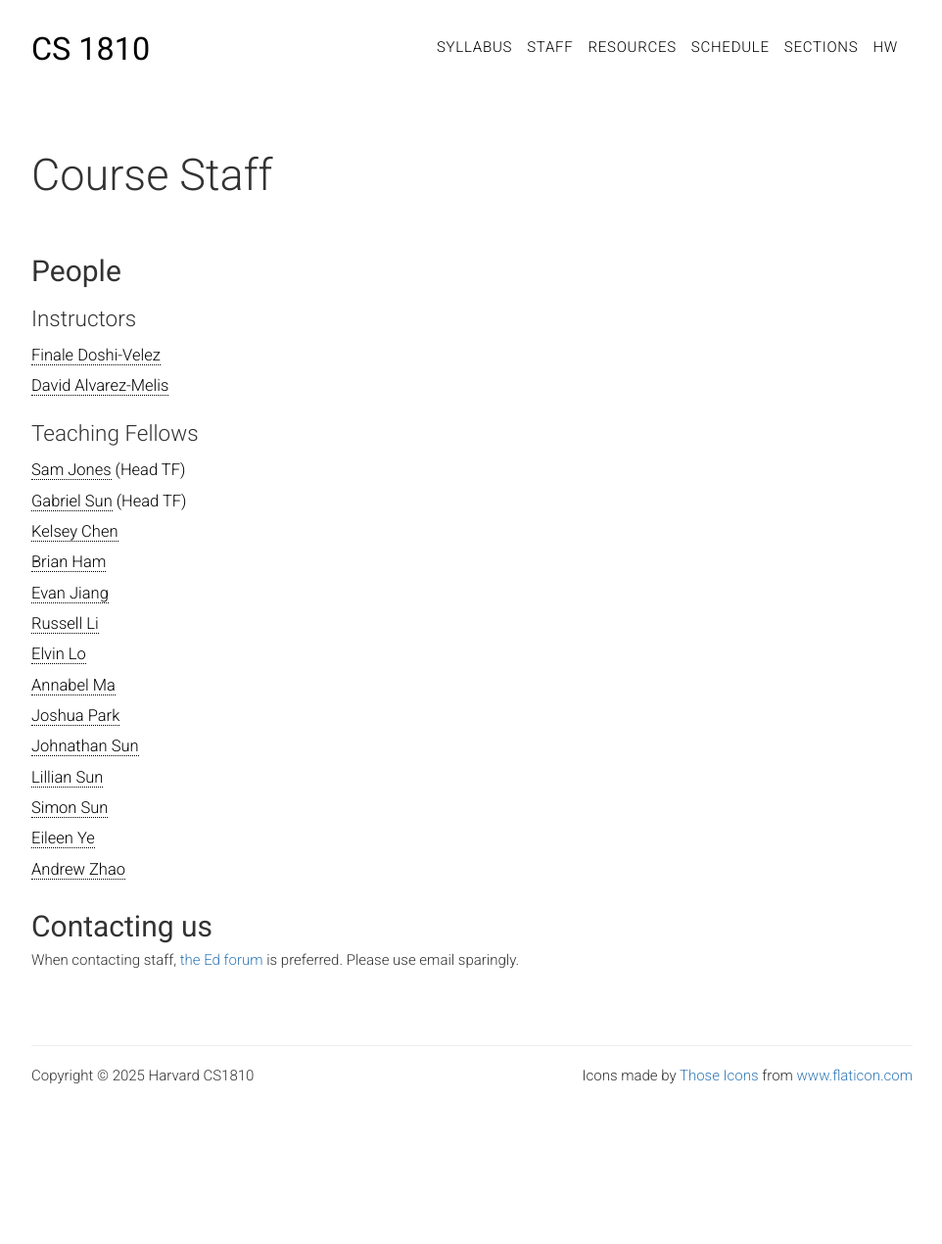
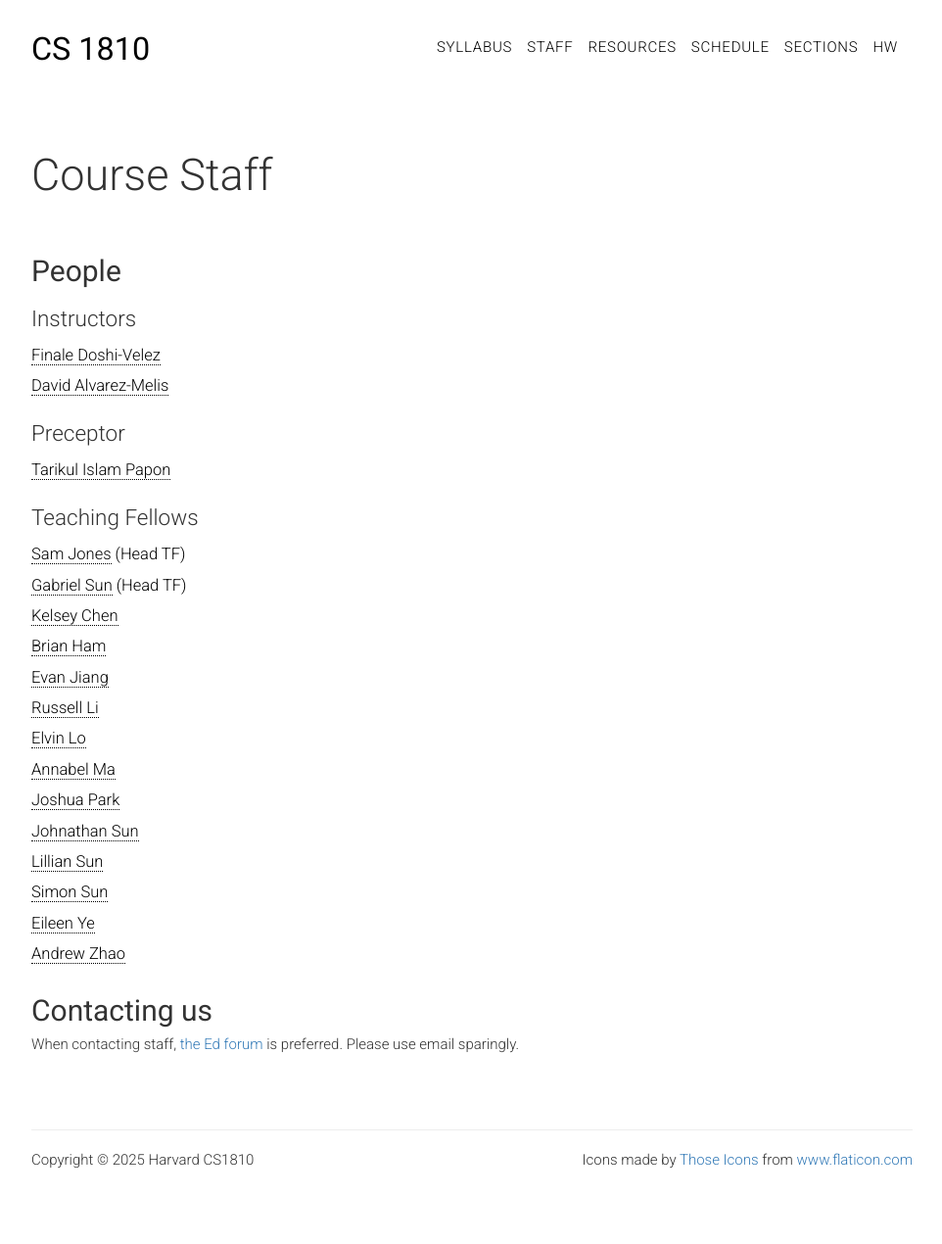
Before and after one commit to harvard-ml-courses/cs181-web, a Jekyll site: the page built from staff.html, in a window 1280 px wide. Shown: the whole page at 98% size, without its empty margins (158-1120 px from the left). Built offline with Jekyll 4.4.1, drawn with Linux system fonts in a browser that asks for light colours; before the commit the page ends 1184 px from its top, so only the background shows below that.

Commit message:
adding papon in staff

```diff
--- a/staff.html
+++ b/staff.html
@@ -12,6 +12,11 @@ weight: 0
         <ul class="lists">
             <li><a href="mailto:finale@seas.harvard.edu">Finale Doshi-Velez</a></li>
             <li><a href="mailto:dam@seas.harvard.edu">David Alvarez-Melis</a></li>
+        </ul>
+
+        <h3>Preceptor</h3>
+        <ul class="lists">
+            <li><a href="mailto:papon@seas.harvard.edu">Tarikul Islam Papon</a></li>
         </ul>
 
         <h3>Teaching Fellows</h3>
```
